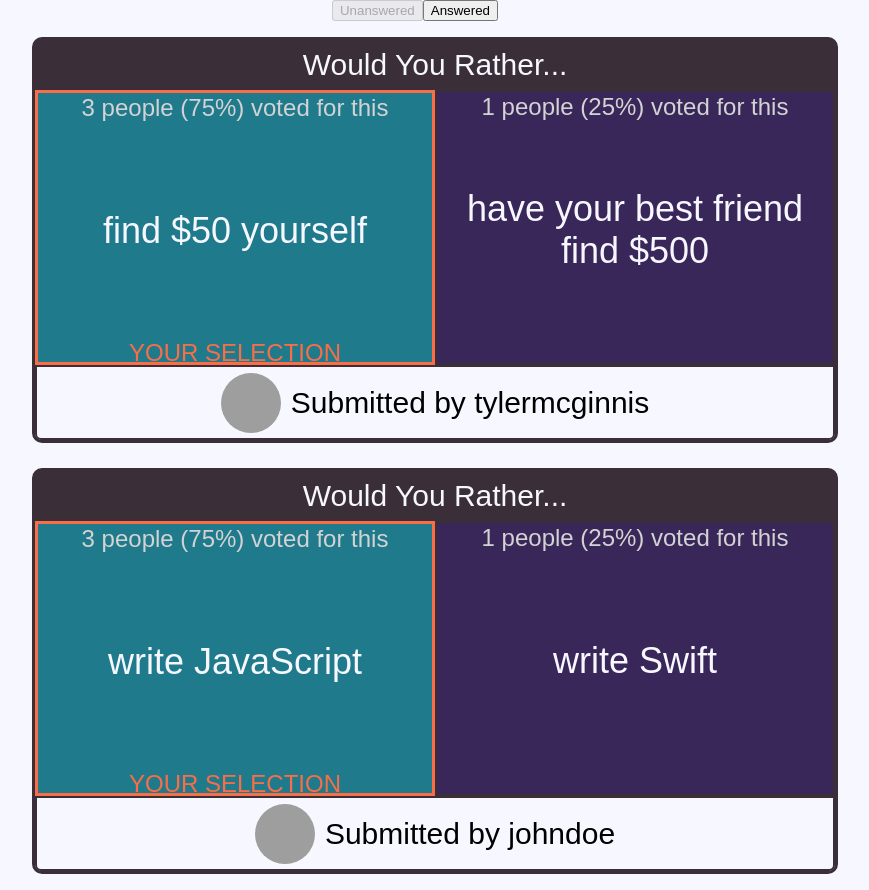
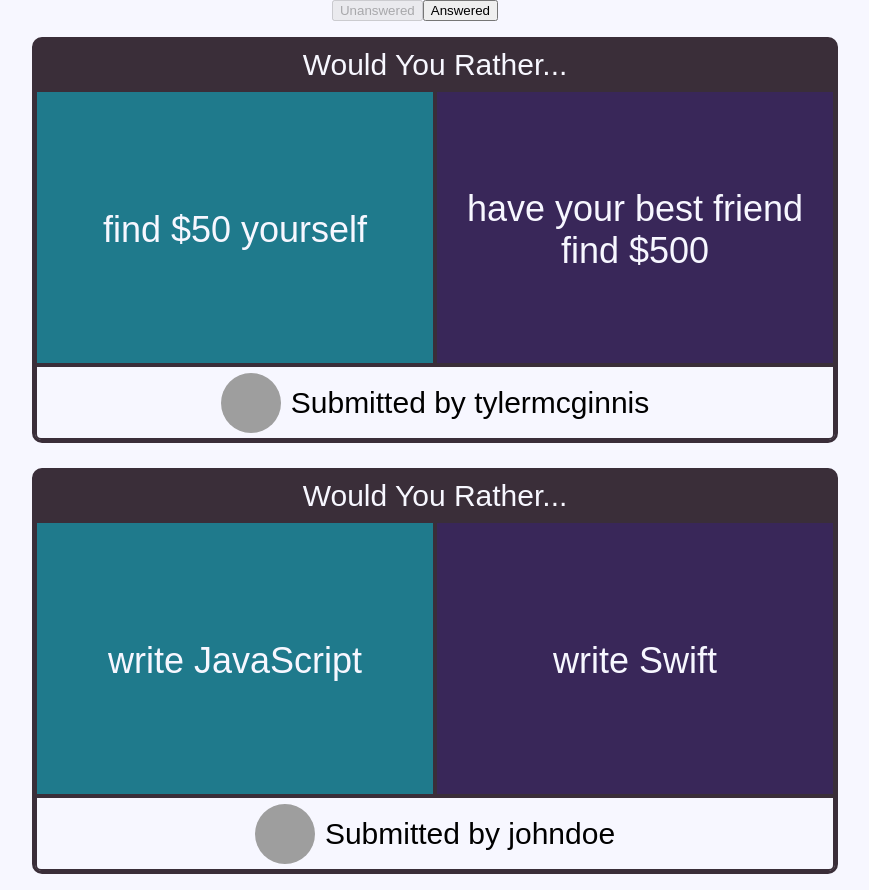
Before and after one commit to wesley-strange/reactnd-would-you-rather, a React (Create React App) app: page / in a window 1280 px wide. Shown: the whole page, without its empty margins (225-1094 px from the left). Built offline with nearby package versions, Linux system fonts and the light colour scheme; grey boxes are pictures that could not be loaded.

Commit message:
Refactor QuestionResults

```diff
--- a/src/components/Question.js
+++ b/src/components/Question.js
@@ -5,7 +5,7 @@ import '../styles/Question.css';
 class Question extends Component {
   render() {
     const { question, authorAvatar } = this.props
-    const { id, author, optionOne, optionTwo } = question
+    const { author, optionOne, optionTwo } = question
 
     return (
       <div className='question'>
@@ -13,7 +13,11 @@ class Question extends Component {
         <div className='question-option option-one'>{optionOne.text}</div>
         <div className='question-option option-two'>{optionTwo.text}</div>
         <div className='question-author'>
-          <img className='question-author-avatar' src={authorAvatar} />
+          <img
+            className='question-author-avatar'
+            src={authorAvatar}
+            alt={`Avatar of ${authorAvatar}`}
+          />
           <p>Submitted by {author}</p>
         </div>
       </div>
--- a/src/components/QuestionResults.js
+++ b/src/components/QuestionResults.js
@@ -3,26 +3,62 @@ import { connect } from 'react-redux'
 import '../styles/QuestionResults.css';
 
 class QuestionResults extends Component {
+
+  handleClick = (e) => {
+    console.log("you just selected an option")
+  }
+
   render() {
     const { question, answer, authorAvatar } = this.props
-    const { id, author, optionOne, optionTwo } = question
-    const hidden = true
+    const { author, optionOne, optionTwo } = question
+
+    const isAnswered = answer ? true : false
+
+    const optionOneVotes = optionOne.votes.length
+    const optionTwoVotes = optionTwo.votes.length
+    const totalVotes = optionOneVotes + optionTwoVotes
+    const optionOneSelected = answer === "one" ? 'selected' : ''
+    const optionTwoSelected = answer === "two" ? 'selected' : ''
 
     return (
       <div className='result'>
         <div className='result-title'>Would You Rather...</div>
-        <div className='result-option result-one selected'>
-          <p className='result-results'>3 people (75%) voted for this</p>
+        <div
+          className={`result-option result-one ${optionOneSelected}`}
+          onClick={this.handleClick}
+          disabled={isAnswered}
+        >
+          <p className='result-results'>
+            {
+              isAnswered && optionOneVotes !== 0
+                ? `${optionOneVotes} (${Math.round((optionOneVotes/totalVotes)*100)}%) voted for this`
+                : ''
+            }
+          </p>
           <p className='result-text'>{optionOne.text}</p>
-          <p className='result-selected' hidden={false}>YOUR SELECTION</p>
+          <p className='result-selected'>{answer === 'one' ? 'YOUR SELECTION' : ''}</p>
         </div>
-        <div className='result-option result-two'>
-          <p className='result-results'>1 people (25%) voted for this</p>
+        <div
+          className={`result-option result-two ${optionTwoSelected}`}
+          onClick={this.handleClick}
+          disabled={isAnswered}
+        >
+          <p className='result-results'>
+            {
+              isAnswered && optionTwoVotes !== 0
+                ? `${optionTwoVotes} (${Math.round((optionTwoVotes/totalVotes)*100)}%) voted for this`
+                : ''
+            }
+          </p>
           <p className='result-text'>{optionTwo.text}</p>
-          <p className='result-selected' hidden={true}>YOUR SELECTION</p>
+          <p className='result-selected'>{answer === 'two' ? 'YOUR SELECTION' : ''}</p>
         </div>
         <div className='result-author'>
-          <img className='result-author-avatar' src={authorAvatar} />
+          <img
+            className='result-author-avatar'
+            src={authorAvatar}
+            alt={`Avatar of ${authorAvatar}`}
+          />
           <p>Submitted by {author}</p>
         </div>
       </div>
--- a/src/styles/QuestionResults.css
+++ b/src/styles/QuestionResults.css
@@ -35,6 +35,16 @@ body {
   padding: 0px;
   justify-content: center;
   align-items: center;
+  cursor: pointer;
+}
+
+.result-option:hover {
+  transform: scale(1.01);
+  opacity: 0.95;
+}
+
+.result-option[disabled] {
+  pointer-events: none;
 }
 
 .result-one {
--- a/src/utils/_DATA.js
+++ b/src/utils/_DATA.js
@@ -60,7 +60,7 @@ let questions = {
       text: 'have horrible short term memory',
     },
     optionTwo: {
-      votes: [],
+      votes: ['johndoe'],
       text: 'have horrible long term memory'
     }
   },
@@ -95,7 +95,7 @@ let questions = {
     author: 'tylermcginnis',
     timestamp: 1482579767190,
     optionOne: {
-      votes: [],
+      votes: ['johndoe'],
       text: 'be a front-end developer',
     },
     optionTwo: {
```
